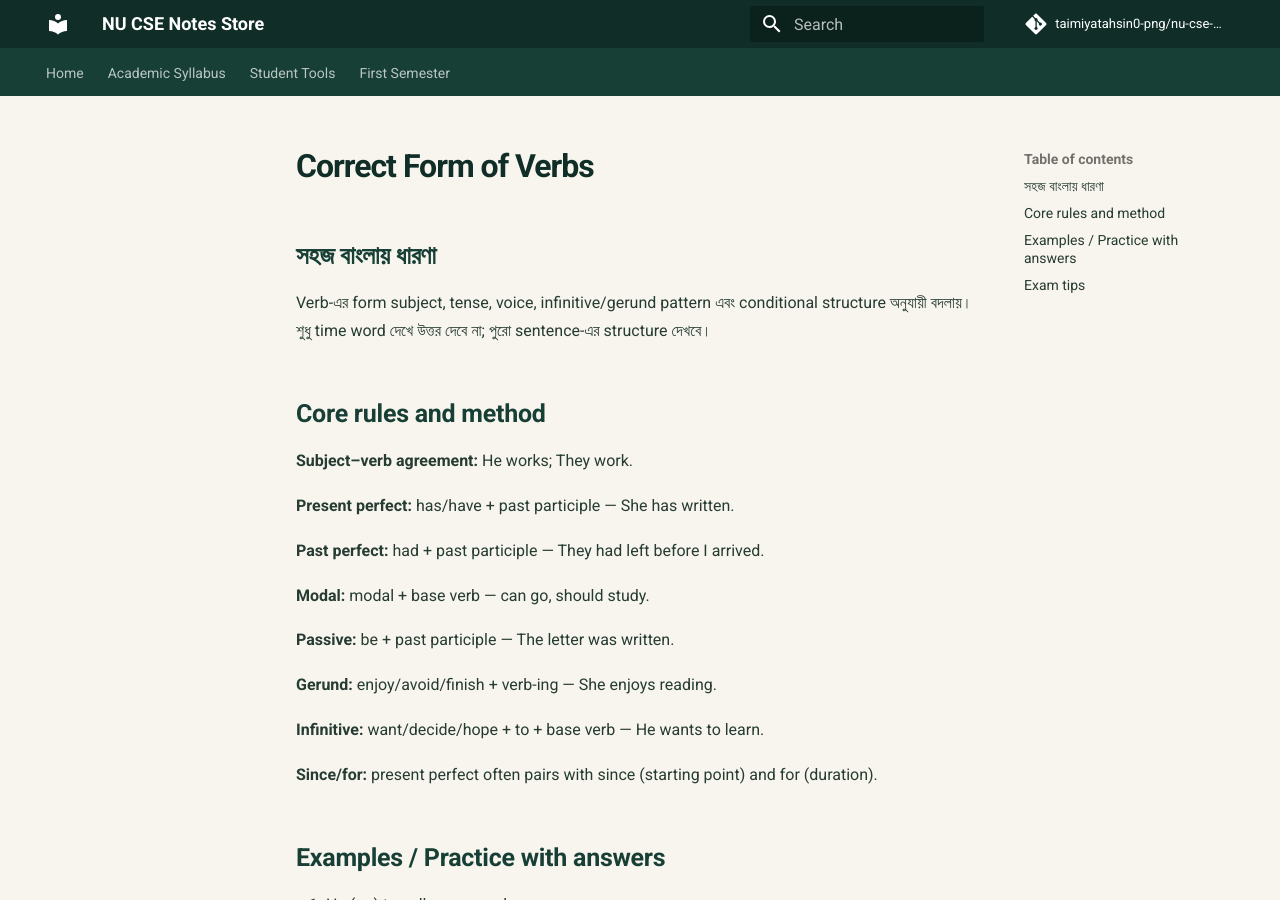
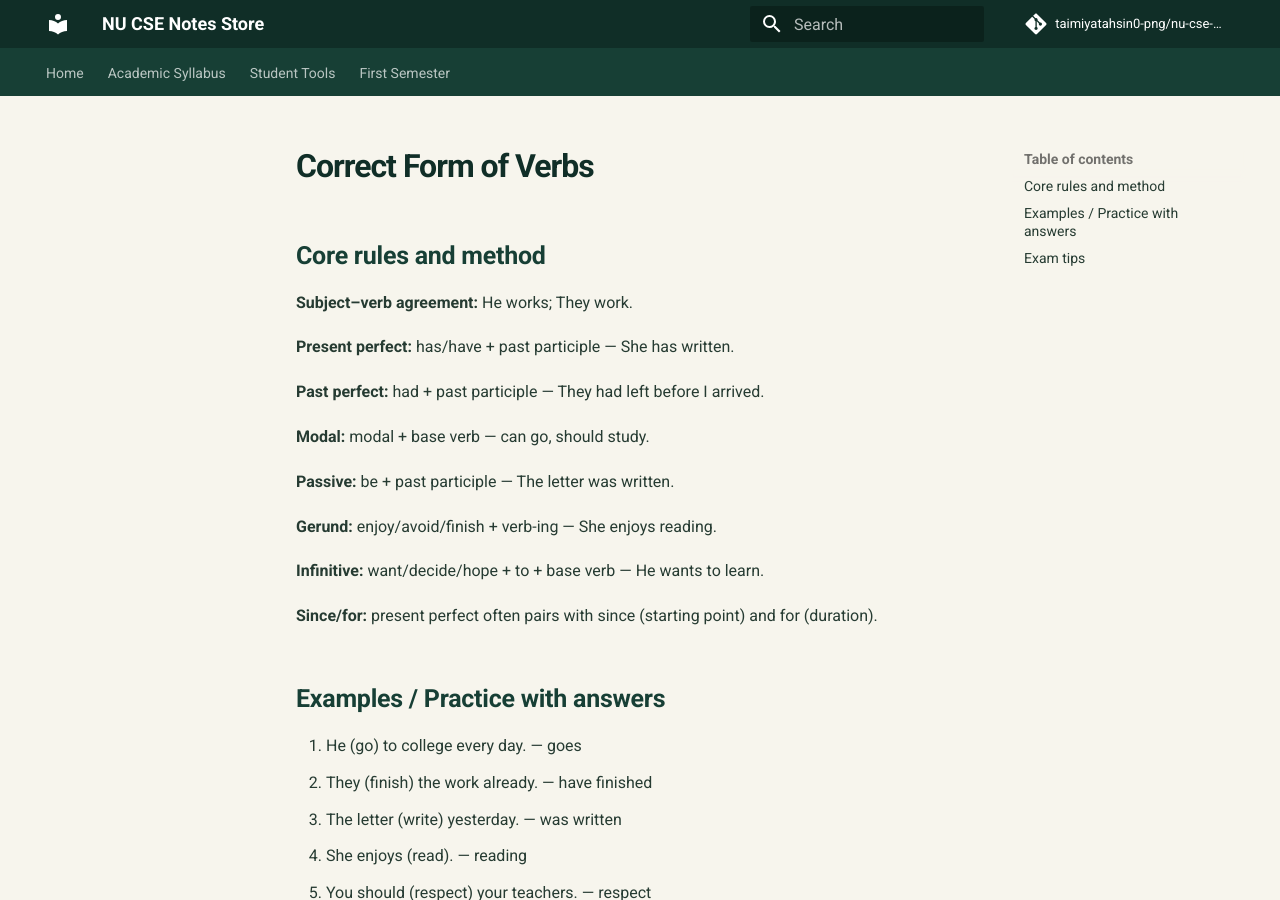
Before and after one commit to taimiyatahsin0-png/nu-cse-notes-store, an MkDocs documentation site: the page built from docs/subjects/eng/03-correct-form-of-verbs.md, in a window 1280 px wide and 900 px high. Built offline with MkDocs 1.6.1 and Material for MkDocs 9.7.7, drawn with Linux system fonts in a browser that asks for light colours; comment, search, counter and statistics services are not loaded.

Commit message:
Remove Bangla content; standardize English-only notes

```diff
--- a/docs/subjects/eng/03-correct-form-of-verbs.md
+++ b/docs/subjects/eng/03-correct-form-of-verbs.md
@@ -1,7 +1,4 @@
 # Correct Form of Verbs
-
-## সহজ বাংলায় ধারণা
-Verb-এর form subject, tense, voice, infinitive/gerund pattern এবং conditional structure অনুযায়ী বদলায়। শুধু time word দেখে উত্তর দেবে না; পুরো sentence-এর structure দেখবে।
 
 ## Core rules and method
 **Subject–verb agreement:** He works; They work.
```
